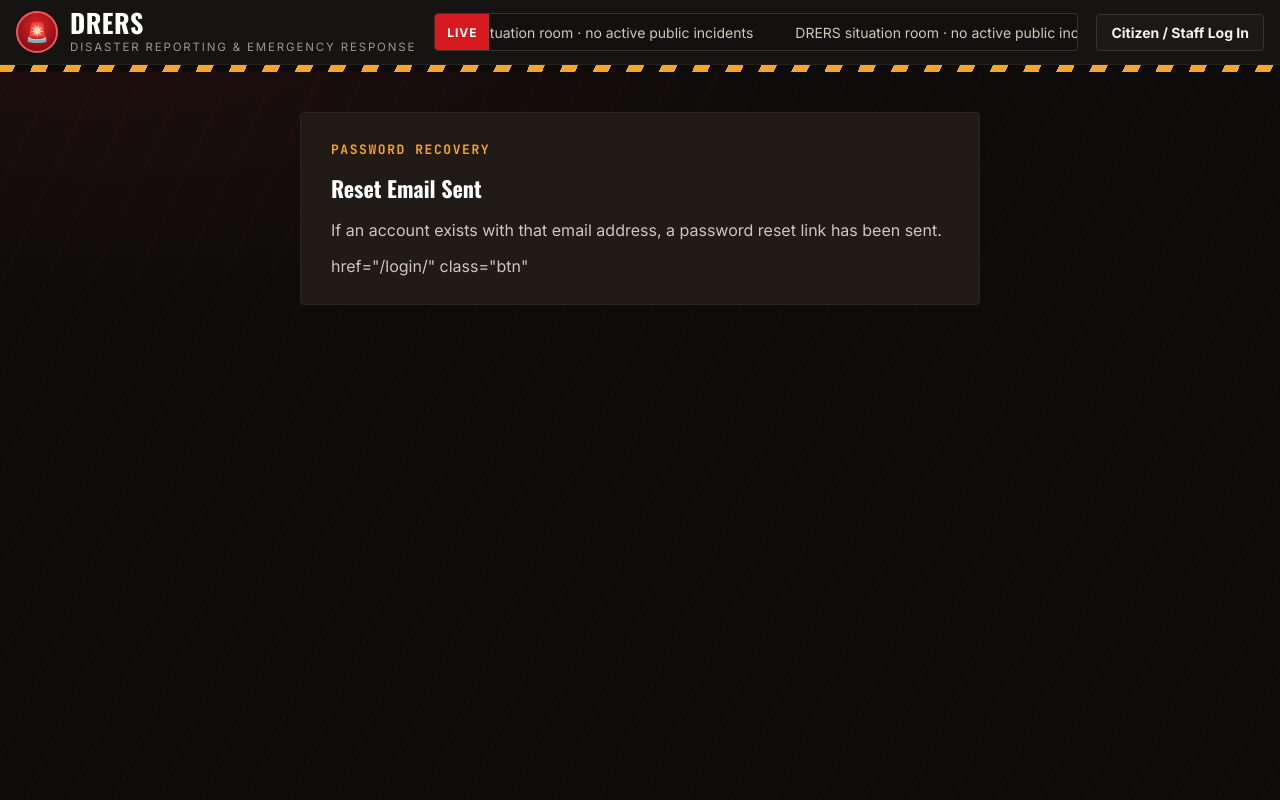
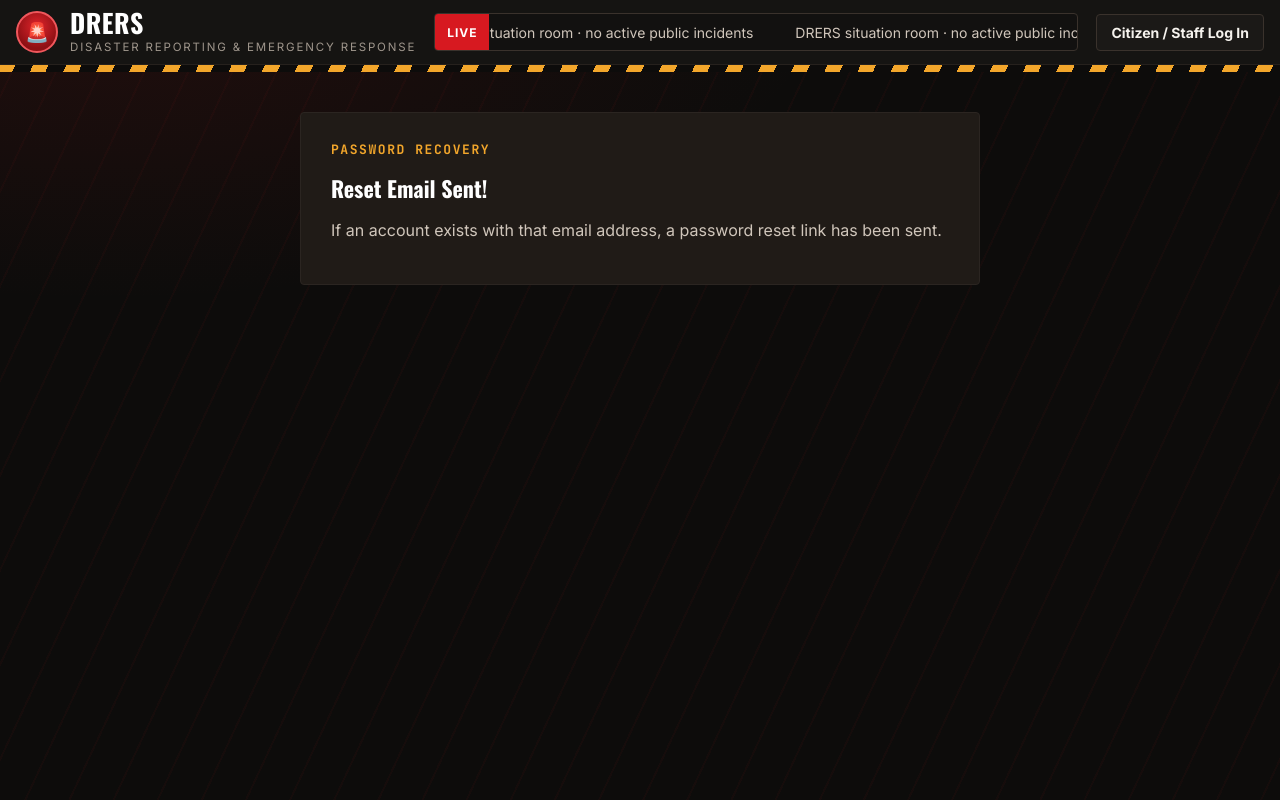
Before and after one commit to thezishanansari/drers, a Django app: page /password-reset/done/ in a window 1280 px wide. Run offline with Django 5.2, Linux system fonts and the light colour scheme; data that the repository does not hold is empty.

Commit message:
improved password_reset

```diff
--- a/templates/password_reset_confirm.html
+++ b/templates/password_reset_confirm.html
@@ -10,7 +10,7 @@
     <div class="auth-right">
 
       <div class="tabs">
-        <a> class="tabreate New Password
+        <a class="tabreate"> New Password
         </a>
       </div>
 
--- a/templates/password_reset_done.html
+++ b/templates/password_reset_done.html
@@ -9,7 +9,7 @@
     <p class="kicker">PASSWORD RECOVERY</p>
 
     <h2 class="section-title flush">
-      Reset Email Sent
+      Reset Email Sent!
     </h2>
 
     <p>
@@ -17,7 +17,7 @@
       a password reset link has been sent.
     </p>
 
-    <a> href="{% url 'login' %}" class="btn" </a>
+    <a href="{% url 'login' %}" class="btn"> </a>
 
   </div>
 
```
